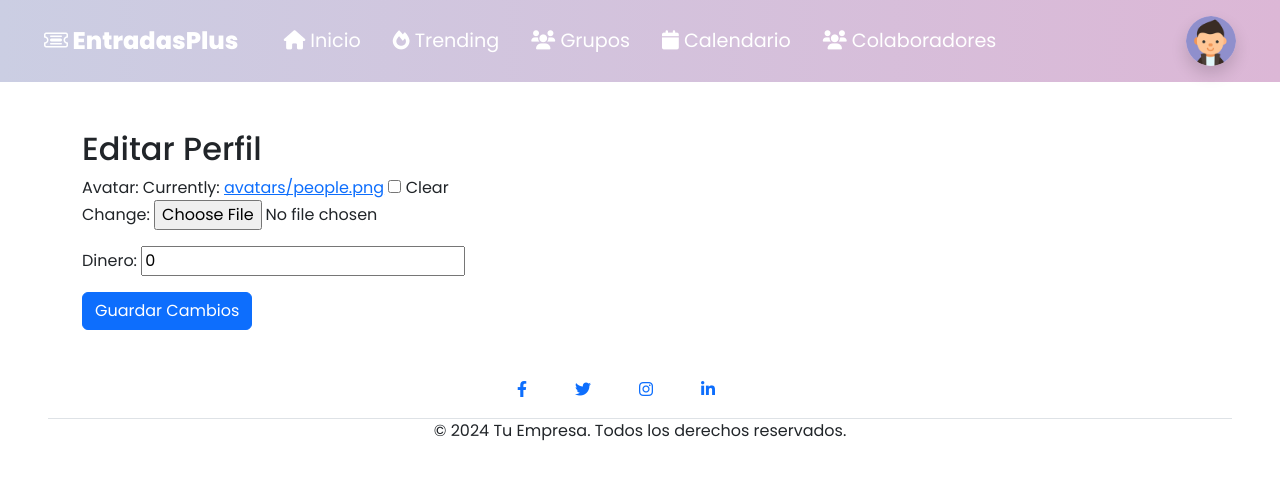
After one commit to Martinez03/EntradasPlus, a Django app: page /perfil/editar/ in a window 1280 px wide. The commit adds this page. Shown: the top 480 px of the page. Run offline with Django 5.2, Linux system fonts and the light colour scheme; a user stored in the database is signed in; data comes from the database, SQL or seed files in the repository; both versions use the stored data as it was after the commit; some libraries are stand-ins or nearby versions.

Commit message:
Implementacion Google OAUTH
Implementacion Google OAUTH.
Pantalla informacion perfil y la posibilidad de editar.
Solucion errores.

```diff
--- a/Api/urls.py
+++ b/Api/urls.py
@@ -1,24 +1,8 @@
-"""
-URL configuration for Api project.
-
-The `urlpatterns` list routes URLs to views. For more information please see:
-    https://docs.djangoproject.com/en/5.1/topics/http/urls/
-Examples:
-Function views
-    1. Add an import:  from my_app import views
-    2. Add a URL to urlpatterns:  path('', views.home, name='home')
-Class-based views
-    1. Add an import:  from other_app.views import Home
-    2. Add a URL to urlpatterns:  path('', Home.as_view(), name='home')
-Including another URLconf
-    1. Import the include() function: from django.urls import include, path
-    2. Add a URL to urlpatterns:  path('blog/', include('blog.urls'))
-"""
 from django.contrib import admin
-from django.urls import path,include
+from django.urls import path, include
 
 urlpatterns = [
     path('admin/', admin.site.urls),
-    path("accounts/", include("django.contrib.auth.urls")),
-    path('', include('entradasplus.urls'))
+    path("accounts/", include("allauth.urls")),  # Configuración para login de allauth
+    path('', include('entradasplus.urls')),  # Enlace a las URLs de la aplicación
 ]
--- a/entradasplus/forms.py
+++ b/entradasplus/forms.py
@@ -1,5 +1,5 @@
 from django import forms
-from .models import Evento, Empresa, Mensaje, Grupo, SolicitudGrupo, MensajeGrupo
+from .models import Evento, Empresa, Mensaje, Grupo, SolicitudGrupo, MensajeGrupo, PerfilUsuario
 from django.contrib.auth.forms import UserCreationForm
 from django.contrib.auth.models import User
 
@@ -54,3 +54,8 @@ class MensajeGrupoForm(forms.ModelForm):
     class Meta:
         model = MensajeGrupo
         fields = ['contenido']
+
+class PerfilForm(forms.ModelForm):
+    class Meta:
+        model = PerfilUsuario
+        fields = ['avatar', 'dinero']
--- a/entradasplus/templates/base.html
+++ b/entradasplus/templates/base.html
@@ -1,3 +1,6 @@
+{% load static %}
+{% load socialaccount %}
+
 <!DOCTYPE html>
 <html lang="es">
 <head>
@@ -101,12 +104,13 @@
                 <!-- Menú desplegable -->
                 <ul class="dropdown-menu dropdown-menu-end shadow" aria-labelledby="avatarDropdown">
                     <li>
-                        <a class="dropdown-item" href="/">Perfil</a>
+                        <a class="dropdown-item" href="{% url 'perfil' %}">Perfil</a>
                     </li>
                     <li>
                         <a class="dropdown-item" href="{% url 'logout' %}">Cerrar sesión</a>
                     </li>
                 </ul>
+
             </div>
             {% elif request.session.empresa_id %}
             <!-- Si una empresa está autenticada, mostrar "Cerrar sesión" para empresa -->
@@ -149,12 +153,16 @@
                         <label class="form-check-label" for="rememberMe">Recuérdame</label>
                     </div>
                     <button type="submit" class="btn btn-primary w-100 shadow">Iniciar Sesión</button>
+                </form>
+                <!-- Botón de inicio de sesión con Google -->
+                <a href="{% provider_login_url 'google' %}" class="btn btn-outline-danger rounded shadow w-100 mt-3">
+                    <i class="fab fa-google"></i> Iniciar sesión con Google
+                </a>
 
                 <!-- Botón de Registrarse que abre el modal de registro -->
                 <a href="#" class="btn btn-outline-secondary rounded shadow w-100 mt-3" data-bs-toggle="modal" data-bs-target="#registerModal">
                     Registrarse
                 </a>
-              </form>
             </div>
         </div>
     </div>
@@ -169,62 +177,35 @@
                   <button type="button" class="btn-close" data-bs-dismiss="modal" aria-label="Close"></button>
               </div>
               <div class="modal-body">
-              <!-- Formulario de registro sin crispy -->
                   <form method="POST" action="{% url 'register' %}" class="form-group">
                       {% csrf_token %}
-
-                  <!-- Campo de Usuario -->
                       <div class="mb-3">
                           <label for="id_username" class="form-label">Usuario</label>
-                      <input type="text" name="username" class="form-control" id="id_username" value="{{ form.username.value }}">
-                      {% if form.username.errors %}
-                          <div class="text-danger">
-                              {{ form.username.errors }}
+                          <input type="text" name="username" class="form-control" id="id_username">
                       </div>
-                      {% endif %}
-                  </div>
-
-                  <!-- Campo de Correo Electrónico -->
                       <div class="mb-3">
                           <label for="id_email" class="form-label">Correo Electrónico</label>
-                      <input type="email" name="email" class="form-control" id="id_email" value="{{ form.email.value }}">
-                      {% if form.email.errors %}
-                          <div class="text-danger">
-                              {{ form.email.errors }}
+                          <input type="email" name="email" class="form-control" id="id_email">
                       </div>
-                      {% endif %}
-                  </div>
-
-                  <!-- Campo de Contraseña -->
                       <div class="mb-3">
                           <label for="id_password1" class="form-label">Contraseña</label>
                           <input type="password" name="password1" class="form-control" id="id_password1">
-                      {% if form.password1.errors %}
-                          <div class="text-danger">
-                              {{ form.password1.errors }}
                       </div>
-                      {% endif %}
-                  </div>
-
-                  <!-- Campo de Confirmar Contraseña -->
                       <div class="mb-3">
                           <label for="id_password2" class="form-label">Confirmar Contraseña</label>
                           <input type="password" name="password2" class="form-control" id="id_password2">
-                      {% if form.password2.errors %}
-                          <div class="text-danger">
-                              {{ form.password2.errors }}
                       </div>
-                      {% endif %}
-                  </div>
-
-                  <!-- Botón de Enviar -->
                       <button type="submit" class="btn btn-success w-100">Registrarse</button>
                   </form>
+
+                    <!-- Botón de Registro con Google -->
+                    <a href="{% provider_login_url 'google' %}" class="btn btn-outline-danger rounded shadow w-100 mt-3">
+                        <i class="fab fa-google"></i> Registrarse con Google
+                    </a>
               </div>
           </div>
       </div>
   </div>
-
 
 
 <!-- Modal de Inicio de Sesión para Empresa -->
--- /dev/null
+++ b/entradasplus/templates/editar_perfil.html
@@ -0,0 +1,12 @@
+<!-- editar_perfil.html -->
+{% extends "base.html" %}
+{% block content %}
+<div class="container mt-5">
+    <h2>Editar Perfil</h2>
+    <form method="POST" enctype="multipart/form-data">
+        {% csrf_token %}
+        {{ form.as_p }}
+        <button type="submit" class="btn btn-primary">Guardar Cambios</button>
+    </form>
+</div>
+{% endblock %}
--- a/entradasplus/urls.py
+++ b/entradasplus/urls.py
@@ -3,10 +3,7 @@ from . import views
 from django.conf import settings
 from django.conf.urls.static import static
 
-
-
 urlpatterns = [
-
     path('', views.index, name='home'),
     path('calendar', views.calendar, name='calendar'),
     path('login', views.login_view, name='login'),
@@ -32,6 +29,9 @@ urlpatterns = [
     path('grupos/<int:grupo_id>/gestionar/', views.gestionar_grupo, name='gestionar_grupo'),
     path('grupos/mensajes/<int:mensaje_id>/eliminar/', views.eliminar_mensaje_grupo, name='eliminar_mensaje_grupo'),
     path('grupos/<int:grupo_id>/eliminar/', views.eliminar_grupo, name='eliminar_grupo'),
+    path('perfil/', views.perfil, name='perfil'),
+    path('perfil/editar/', views.editar_perfil, name='editar_perfil'),
+    path('perfil/eliminar/', views.eliminar_cuenta, name='eliminar_cuenta'),
 ]
 
 if settings.DEBUG:
--- a/entradasplus/views.py
+++ b/entradasplus/views.py
@@ -6,7 +6,7 @@ from django.contrib import messages
 from datetime import datetime
 from django.db.models import Q  # Asegúrate de importar Q para las búsquedas
 from django.utils import timezone  # Para manejar fechas con soporte de zona horaria
-from .forms import EventoForm,EmpresaForm,RegisterForm, MensajeForm
+from .forms import EventoForm,EmpresaForm,RegisterForm, MensajeForm, PerfilForm
 from django.contrib.auth.models import User
 from django.contrib.auth.hashers import make_password
 from .decorators import empresa_verificada_required
@@ -14,6 +14,9 @@ from django.shortcuts import render, redirect, get_object_or_404
 from .models import Grupo, SolicitudGrupo, MensajeGrupo
 from .forms import GrupoForm, MensajeGrupoForm
 from django.contrib.auth.decorators import login_required
+from django.contrib.auth.decorators import login_required
+from django.shortcuts import render, redirect
+from .models import Pedido, Grupo, PerfilUsuario
 
 @login_required
 def crear_grupo(request):
@@ -372,3 +375,35 @@ def eliminar_grupo(request, grupo_id):
         return redirect('lista_grupos')
 
     return render(request, 'confirmar_eliminar_grupo.html', {'grupo': grupo})
+
+@login_required
+def perfil(request):
+    perfil_usuario = request.user.perfilusuario
+    historial_compras = Pedido.objects.filter(usuario=request.user)
+    grupos_creados = Grupo.objects.filter(admin=request.user)
+
+    return render(request, 'perfil.html', {
+        'perfil_usuario': perfil_usuario,
+        'historial_compras': historial_compras,
+        'grupos_creados': grupos_creados,
+    })
+
+@login_required
+def editar_perfil(request):
+    perfil_usuario = request.user.perfilusuario
+    if request.method == 'POST':
+        form = PerfilForm(request.POST, request.FILES, instance=perfil_usuario)
+        if form.is_valid():
+            form.save()
+            return redirect('perfil')
+    else:
+        form = PerfilForm(instance=perfil_usuario)
+
+    return render(request, 'editar_perfil.html', {'form': form})
+
+@login_required
+def eliminar_cuenta(request):
+    if request.method == 'POST':
+        request.user.delete()
+        return redirect('home')  # Redirige al inicio tras eliminar la cuenta
+    return render(request, 'confirmar_eliminar_cuenta.html')
```
Also changed, not shown: Api/settings.py (+35 -1 lines), entradasplus/templates/confirmar_eliminar_cuenta.html (added, +12 -0 lines), entradasplus/templates/perfil.html (added, +40 -0 lines), db.sqlite3, entradasplus/models.py (line endings or trailing spaces). Lines whose indentation alone changed are shown as unchanged.
